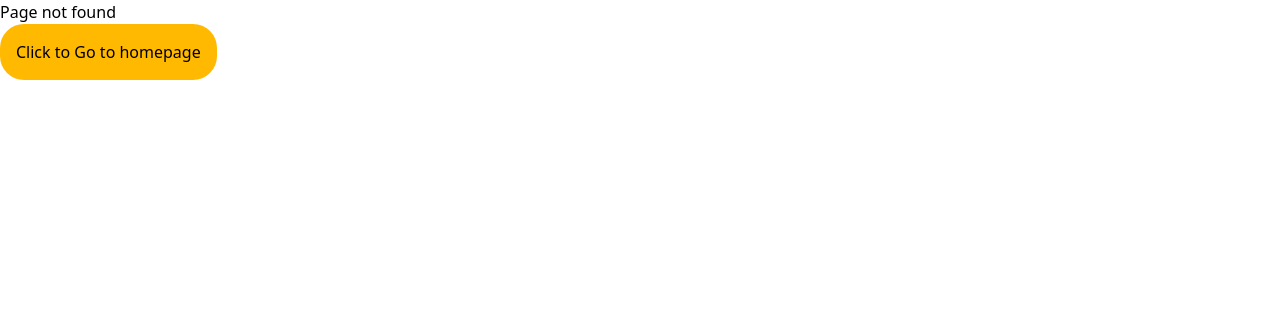
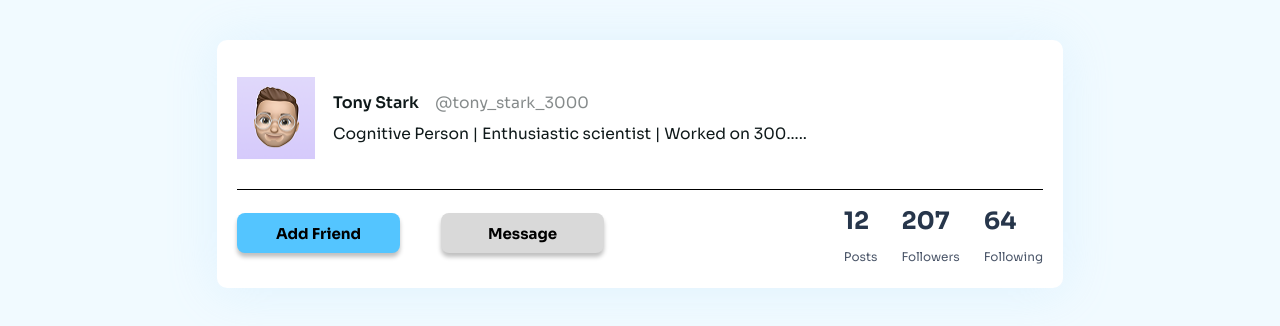
Before and after one commit to MarcioLopes451/trendish, a React (Vite) app: page /trendish/profile in a window 1280 px wide. Before the commit this address had no page. Shown: the top 326 px of the page. Built offline with nearby package versions, Linux system fonts and the light colour scheme.

Commit message:
Styled UserInfoPanel component

```diff
--- a/src/App.tsx
+++ b/src/App.tsx
@@ -4,15 +4,16 @@ import Login from "./pages/Login/Login";
 import SignUp from "./pages/SignUp/SignUp";
 import Homepage from "./pages/Homepage/Homepage";
 import NoPageFound from "./pages/Error/NoPageFound";
+import { UserProfile } from "./pages/UserProfile/UserProfile";
 
 function App() {
   return (
     <Routes>
       <Route path="/" element={<Navigate to="/homepage" replace />} />
-
       <Route path="/homepage" element={<Homepage />} />
       <Route path="/login" element={<Login />} />
       <Route path="/signup" element={<SignUp />} />
+      <Route path="/profile" element={<UserProfile />} />
       <Route path="*" element={<NoPageFound />} />
     </Routes>
   );
--- a/src/index.css
+++ b/src/index.css
@@ -3,9 +3,14 @@
 
 @theme {
   --font-sora: "Sora", sans-serif;
-  --color-lightBlue: #a9def9;
-  --color-whiteBlue: #f3f7fb;
-  --color-coolGrey: #8897ad;
-  --color-lightRed: #ff5a60;
-  --color-black: #0f191a;
+  --color-LightBlue: #a9def9;
+  --color-WhiteBlue: #f3f7fb;
+  --color-CoolGrey: #8897ad;
+  --color-LightRed: #ff5a60;
+  --color-Black: #0f191a;
+  --color-IceBlue: #F1FAFF ;
+  --color-SkyBlue:#54C5FF ;
+  --color-LightGray:#D9D9D9;
+  --color-CharcoalBlue: #27364B;
+  --color-SteelBlueGray: #4B5669;
 }
--- a/src/pages/Login/Login.tsx
+++ b/src/pages/Login/Login.tsx
@@ -12,7 +12,7 @@ export default function Login() {
       <div className="px-6 mt-6 flex justify-center items-center flex-col w-full gap-4">
         <img src={Logo} className="w-[150px]" />
         <div className="font-sora font-light">
-          <span className="text-lightBlue font-semibold">Stay Trendish!</span>
+          <span className="text-LightBlue font-semibold">Stay Trendish!</span>
           <p>Where Every Moment Goes Viral!</p>
           <p>Sign in to explore the latest trends.</p>
         </div>
@@ -41,7 +41,7 @@ export default function Login() {
             <p>Forgot Password?</p>
           </div>
           <div className="flex justify-center items-center mt-5">
-            <button className="bg-lightBlue w-[342px] h-[42px] rounded-[8px] text-[14px] text-white">
+            <button className="bg-LightBlue w-[342px] h-[42px] rounded-[8px] text-[14px] text-white">
               Sign in
             </button>
           </div>
--- a/src/pages/SignUp/SignUp.tsx
+++ b/src/pages/SignUp/SignUp.tsx
@@ -15,7 +15,7 @@ export default function SignUp() {
       <div className="px-6 mt-6 flex justify-center items-center flex-col w-full gap-4">
         <img src={Logo} className="w-[150px]" />
         <div className="font-sora font-light">
-          <span className="text-lightBlue font-semibold">
+          <span className="text-LightBlue font-semibold">
             Welcome to Trendish!
           </span>
           <p>Where Every Moment Goes Viral!</p>
@@ -89,7 +89,7 @@ export default function SignUp() {
           <br />
         </div>
         <div className="flex justify-center items-center">
-          <button className="bg-lightBlue w-[342px] h-[42px] rounded-[8px] text-[14px] text-white">
+          <button className="bg-LightBlue w-[342px] h-[42px] rounded-[8px] text-[14px] text-white">
             Sign up
           </button>
         </div>
--- /dev/null
+++ b/src/pages/UserProfile/UserProfile.tsx
@@ -0,0 +1,9 @@
+import { UserInfoPanel } from "./UserProfileComponents/UserInfoPanel";
+
+export function UserProfile() {
+  return (
+    <main className="bg-IceBlue font-sora h-screen flex flex-col items-center p-[40px]">
+      <UserInfoPanel />
+    </main>
+  );
+}
--- /dev/null
+++ b/src/pages/UserProfile/UserProfileComponents/UserInfoPanel.tsx
@@ -0,0 +1,62 @@
+import userImg from "../../../assets/UserProfile.png";
+
+export function UserInfoPanel() {
+  return (
+    <section className="w-[846px] flex flex-col bg-white shadow-[0px_2px_50px_0px_#A9DEF93D] rounded-[10px] pt-[37px]  px-[20px]">
+      <section className="flex items-center gap-[18px] pb-[29px] border-b border-black w-full">
+        <img src={userImg} alt="user img" className="w-[78px] h-[83.02px]" />
+        <div className="flex flex-col gap-[16px]">
+          <p className="text-[16px] tracking-0 leading-[100%] font-semibold text-Black">
+            Tony Stark
+            <span className="opacity-50 text-[15.6px] font-normal pl-4">
+              @tony_stark_3000
+            </span>
+          </p>
+          <p className=" tracking-0 leading-[100%] text-[15.6px] font-normal text-Black">
+            Cognitive Person | Enthusiastic scientist | Worked on 300.....
+          </p>
+        </div>
+      </section>
+
+      <section className="flex justify-between  py-[23px]">
+        <div className="flex gap-[41px]">
+          <button className="w-[163px] h-[40px] rounded-[8px] bg-SkyBlue shadow-[0px_4px_4px_0px_rgba(0,0,0,0.25)] text-black text-[15px] leading-[100%] tracking-0 font-bold">
+            Add Friend
+          </button>
+          <button className="w-[163px] h-[40px] rounded-[8px] bg-LightGray shadow-[0px_4px_4px_0px_rgba(0,0,0,0.25)] text-black text-[15px] leading-[100%] tracking-0 font-bold">
+            Message
+          </button>
+        </div>
+
+        <div className="flex  gap-[24px] ">
+
+          <div className="flex flex-col   leading-[100%] h-[52px] justify-between ">
+            <p className="font-bold text-[24px] tracking-0 text-CharcoalBlue">
+              12
+            </p>
+            <p className="text-SteelBlueGray font-normal text-[12px] tracking-[-0.4%]">
+              Posts
+            </p>
+          </div>
+
+          <div className="flex flex-col justify-between gap-[8px] leading-[100%]">
+            <p className="font-bold text-[24px] tracking-0 text-CharcoalBlue">
+              207
+            </p>
+            <p className="text-SteelBlueGray font-normal text-[12px] tracking-[-0.4%]">
+              Followers
+            </p>
+          </div>
+          <div className="flex flex-col justify-between gap-[8px] leading-[100%]">
+            <p className="font-bold text-[24px] tracking-0 text-CharcoalBlue">
+              64
+            </p>
+            <p className="text-SteelBlueGray font-normal text-[12px] tracking-[-0.4%]">
+              Following
+            </p>
+          </div>
+        </div>
+      </section>
+    </section>
+  );
+}
--- a/src/ui/Header.tsx
+++ b/src/ui/Header.tsx
@@ -22,7 +22,7 @@ function Header() {
   }
 
   return (
-    <header className="flex relative bg-lightBlue items-center justify-between px-6 py-8">
+    <header className="flex relative bg-LightBlue items-center justify-between px-6 py-8">
       <button className="h-8 w-8" aria-label="Go to homepage">
         <img src={logoImg} alt="Trendish Logo" />
       </button>
@@ -61,7 +61,7 @@ function Header() {
             <LinkTag
               danger={false}
               img={profileIcon}
-              linkTo="*"
+              linkTo="/profile"
               title="Profile"
             />
             <LinkTag
--- a/src/ui/LinkTag.tsx
+++ b/src/ui/LinkTag.tsx
@@ -17,7 +17,7 @@ function LinkTag({ img, title, linkTo, danger }: LinkTagProps) {
       <img
         src={img}
         alt=""
-        className={`p-2 ${danger ? "bg-lightRed" : "bg-lightBlue"} rounded-sm`}
+        className={`p-2 ${danger ? "bg-lightRed" : "bg-LightBlue"} rounded-sm`}
       />
       <p className="font-normal text-sm leading-4">{title}</p>
     </Link>
```
Also changed, not shown: src/assets/UserProfile.png (added).
